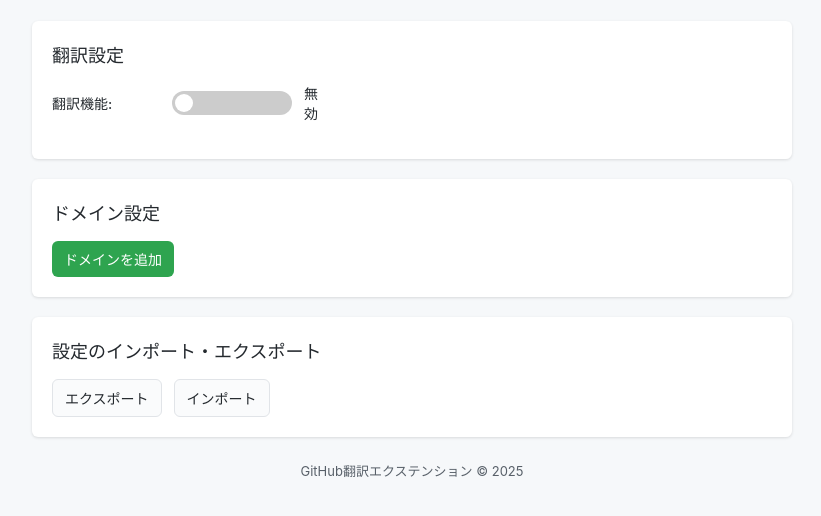
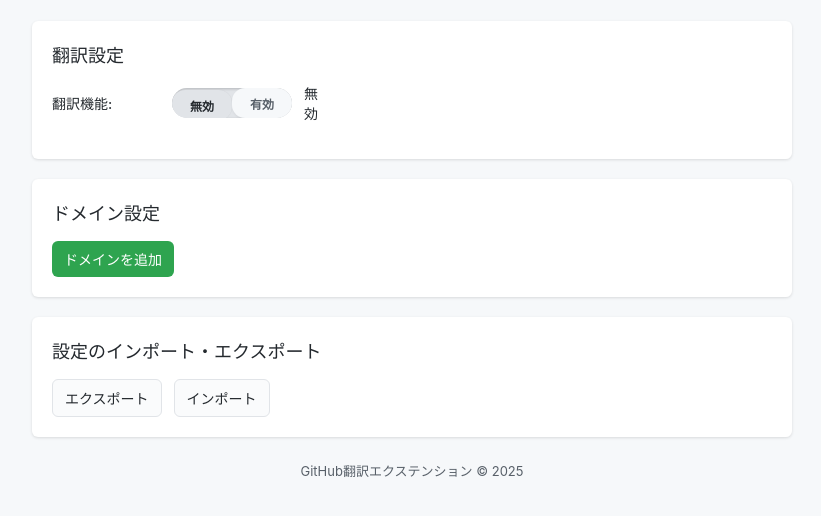
Before and after one commit to 223n-tech/Multillingual-Website-Translation, a browser extension: page options/options.html in a window 1280 px wide. Shown: the part 58-574 px from the top of the page, without its empty margins (228-1049 px from the left). Drawn offline with Linux system fonts and the light colour scheme.

Commit message:
有効/無効のスイッチの見た目を変更

```diff
--- a/options/options.css
+++ b/options/options.css
@@ -209,6 +209,8 @@ footer {
   box-shadow: 0 4px 8px rgba(0, 0, 0, 0.2);
   width: 500px;
   max-width: 90%;
+  max-height: 90vh; /* 画面の90%の高さを上限に */
+  overflow-y: auto; /* 縦方向のスクロールを許可 */
 }
 
 .modal-header {
@@ -241,75 +243,130 @@ footer {
   margin-top: 16px;
 }
 
-/* トグルスイッチのスタイル */
+/* 電灯スイッチ風のトグルスタイル - 位置修正完全版 */
 .switch {
   position: relative;
   display: inline-block;
-  width: 44px;
-  height: 24px;
+  width: 70px;
+  height: 30px;
+  flex-shrink: 0;
+  border-radius: 15px;
+  background: #e1e4e8;
+  box-shadow: inset 0 1px 3px rgba(0, 0, 0, 0.2);
+
+  /* パディングを削除して位置ズレを防止 */
+  padding: 0;
+
+  /* 子要素を中央に配置 */
+  display: flex;
+  align-items: center;
+  justify-content: center;
 }
 
+/* チェックボックスを非表示 */
 .switch input {
   opacity: 0;
   width: 0;
   height: 0;
+  margin: 0;
+  position: absolute;
 }
 
+/* 電灯スイッチのスライダー */
 .slider {
   position: absolute;
-  cursor: pointer;
   top: 0;
   left: 0;
   right: 0;
   bottom: 0;
-  background-color: #ccc;
-  transition: .4s;
+  width: 100%;
+  height: 100%;
+  margin: 0;
+  border-radius: 15px;
+  overflow: hidden; /* 子要素をクリップ */
 }
 
-.slider:before {
+/* オンとオフのラベル部分の共通スタイル */
+.slider:before, .slider:after {
+  content: "";
   position: absolute;
-  content: "";
-  height: 18px;
-  width: 18px;
-  left: 3px;
-  bottom: 3px;
-  background-color: white;
-  transition: .4s;
+  width: 50%;
+  height: 100%;
+  top: 0;
+  border-radius: 13px;
+  font-size: 12px;
+  font-weight: bold;
+  transition: all 0.3s ease;
+
+  /* テキスト位置の修正 */
+  display: flex;
+  align-items: center;
+  justify-content: center;
+  box-sizing: border-box;
 }
 
-input:checked + .slider {
-  background-color: #2ea44f;
+/* オフ状態のボタン部分 */
+.slider:before {
+  content: "無効";
+  left: 0;
+  background-color: #f6f8fa;
+  color: #586069;
+  box-shadow: 1px 1px 3px rgba(0, 0, 0, 0.1);
 }
 
-input:focus + .slider {
-  box-shadow: 0 0 1px #2ea44f;
+/* オン状態のボタン部分 */
+.slider:after {
+  content: "有効";
+  right: 0;
+  background-color: #f6f8fa;
+  color: #586069;
+  box-shadow: 1px 1px 3px rgba(0, 0, 0, 0.1);
 }
 
-input:checked + .slider:before {
-  transform: translateX(20px);
+/* チェックされていない状態では無効ボタンが沈む */
+input:not(:checked) + .slider:before {
+  transform: translateY(2px);
+  box-shadow: 0 0 1px rgba(0, 0, 0, 0.1);
+  background-color: #e1e4e8;
+  color: #24292e;
 }
 
-.slider.round {
-  border-radius: 24px;
+/* チェックされた状態では有効ボタンが沈む */
+input:checked + .slider:after {
+  transform: translateY(2px);
+  box-shadow: 0 0 1px rgba(0, 0, 0, 0.1);
+  background-color: #2ea44f;
+  color: white;
 }
 
-.slider.round:before {
-  border-radius: 50%;
+/* 丸いスイッチのスタイル */
+.slider.round {
+  border-radius: 15px;
+}
+
+.slider.round:before, .slider.round:after {
+  border-radius: 13px;
 }
 
 /* 翻訳エントリー編集モーダル用スタイル */
-.entry-list-container {
-  max-height: 400px;
-  overflow-y: auto;
-  padding: 0 0 16px 0;
-  border-bottom: 1px solid #e1e4e8;
-  margin-bottom: 16px;
-}
-
 .entry-list-actions {
   display: flex;
   justify-content: space-between;
   margin-bottom: 12px;
+  position: sticky;
+  top: 0;
+  background-color: white;
+  padding: 8px 0;
+  z-index: 10;
+}
+
+.entry-list-container {
+  max-height: 300px; /* リストの最大高さを制限 */
+  overflow-y: auto; /* リスト内でのスクロールを許可 */
+  margin-bottom: 20px;
+  border: 1px solid #e1e4e8;
+  border-radius: 6px;
+  padding: 8px;
 }
 
 .entry-list {
@@ -370,10 +427,12 @@ input:checked + .slider:before {
 }
 
 .entry-edit-form {
+  margin-top: 20px;
   padding: 16px;
   border: 1px solid #e1e4e8;
   border-radius: 6px;
   margin-bottom: 16px;
+  background-color: #f6f8fa; /* 背景色を追加して視認性向上 */
 }
 
 .entry-edit-form h3 {
@@ -406,7 +465,13 @@ input:checked + .slider:before {
 }
 
 .entry-modal-buttons {
+  position: sticky;
+  bottom: 0;
+  background-color: white;
+  padding: 12px 0;
+  border-top: 1px solid #e1e4e8;
   margin-top: 16px;
+  z-index: 10;
 }
 
 /* 正規表現テストツール */
@@ -456,25 +521,3 @@ input:checked + .slider:before {
 .successful-match {
   color: #28a745;
 }
-
-/* モーダルの内容をスクロール可能にする */
-.modal-content {
-  max-height: 90vh; /* 画面の90%の高さを上限に */
-  overflow-y: auto; /* 縦方向のスクロールを許可 */
-}
-
-/* エントリーリストコンテナのサイズを調整 */
-.entry-list-container {
-  max-height: 300px; /* リストの最大高さを制限 */
-  overflow-y: auto; /* リスト内だけでもスクロール可能に */
-}
-
-/* エントリー追加フォームのスタイル調整 */
-.entry-edit-form {
-  margin-top: 20px;
-  padding: 16px;
-  border: 1px solid #e1e4e8;
-  border-radius: 6px;
-  margin-bottom: 16px;
-  background-color: #f6f8fa; /* 背景色を追加して視認性向上 */
-}
--- a/popup/popup.css
+++ b/popup/popup.css
@@ -138,58 +138,107 @@ a:hover {
   text-decoration: underline;
 }
 
-/* トグルスイッチのスタイル */
+/* 電灯スイッチ風のトグルスタイル - 位置修正完全版 */
 .switch {
   position: relative;
   display: inline-block;
-  width: 44px;
-  height: 24px;
+  width: 70px;
+  height: 30px;
+  flex-shrink: 0;
+  border-radius: 15px;
+  background: #e1e4e8;
+  box-shadow: inset 0 1px 3px rgba(0, 0, 0, 0.2);
+
+  /* パディングを削除して位置ズレを防止 */
+  padding: 0;
+
+  /* 子要素を中央に配置 */
+  display: flex;
+  align-items: center;
+  justify-content: center;
 }
 
+/* チェックボックスを非表示 */
 .switch input {
   opacity: 0;
   width: 0;
   height: 0;
+  margin: 0;
+  position: absolute;
 }
 
+/* 電灯スイッチのスライダー */
 .slider {
   position: absolute;
-  cursor: pointer;
   top: 0;
   left: 0;
   right: 0;
   bottom: 0;
-  background-color: #ccc;
-  transition: .4s;
+  width: 100%;
+  height: 100%;
+  margin: 0;
+  border-radius: 15px;
+  overflow: hidden; /* 子要素をクリップ */
 }
 
-.slider:before {
+/* オンとオフのラベル部分の共通スタイル */
+.slider:before, .slider:after {
+  content: "";
   position: absolute;
-  content: "";
-  height: 18px;
-  width: 18px;
-  left: 3px;
-  bottom: 3px;
-  background-color: white;
-  transition: .4s;
+  width: 50%;
+  height: 100%;
+  top: 0;
+  border-radius: 13px;
+  font-size: 12px;
+  font-weight: bold;
+  transition: all 0.3s ease;
+
+  /* テキスト位置の修正 */
+  display: flex;
+  align-items: center;
+  justify-content: center;
+  box-sizing: border-box;
 }
 
-input:checked + .slider {
-  background-color: #2ea44f;
+/* オフ状態のボタン部分 */
+.slider:before {
+  content: "無効";
+  left: 0;
+  background-color: #f6f8fa;
+  color: #586069;
+  box-shadow: 1px 1px 3px rgba(0, 0, 0, 0.1);
 }
 
-input:focus + .slider {
-  box-shadow: 0 0 1px #2ea44f;
+/* オン状態のボタン部分 */
+.slider:after {
+  content: "有効";
+  right: 0;
+  background-color: #f6f8fa;
+  color: #586069;
+  box-shadow: 1px 1px 3px rgba(0, 0, 0, 0.1);
 }
 
-input:checked + .slider:before {
-  transform: translateX(20px);
+/* チェックされていない状態では無効ボタンが沈む */
+input:not(:checked) + .slider:before {
+  transform: translateY(2px);
+  box-shadow: 0 0 1px rgba(0, 0, 0, 0.1);
+  background-color: #e1e4e8;
+  color: #24292e;
 }
 
-.slider.round {
-  border-radius: 24px;
+/* チェックされた状態では有効ボタンが沈む */
+input:checked + .slider:after {
+  transform: translateY(2px);
+  box-shadow: 0 0 1px rgba(0, 0, 0, 0.1);
+  background-color: #2ea44f;
+  color: white;
 }
 
-.slider.round:before {
-  border-radius: 50%;
+/* 丸いスイッチのスタイル */
+.slider.round {
+  border-radius: 15px;
 }
+
+.slider.round:before, .slider.round:after {
+  border-radius: 13px;
+}
```
